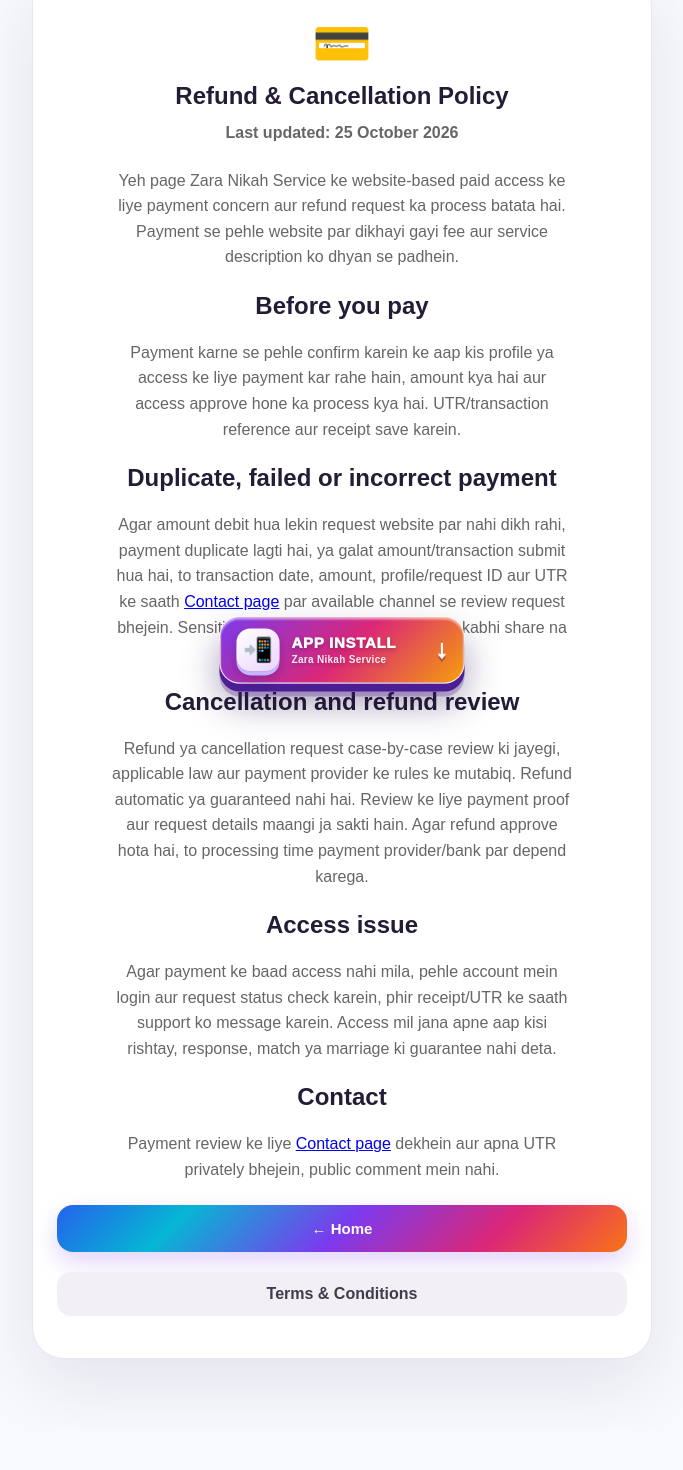
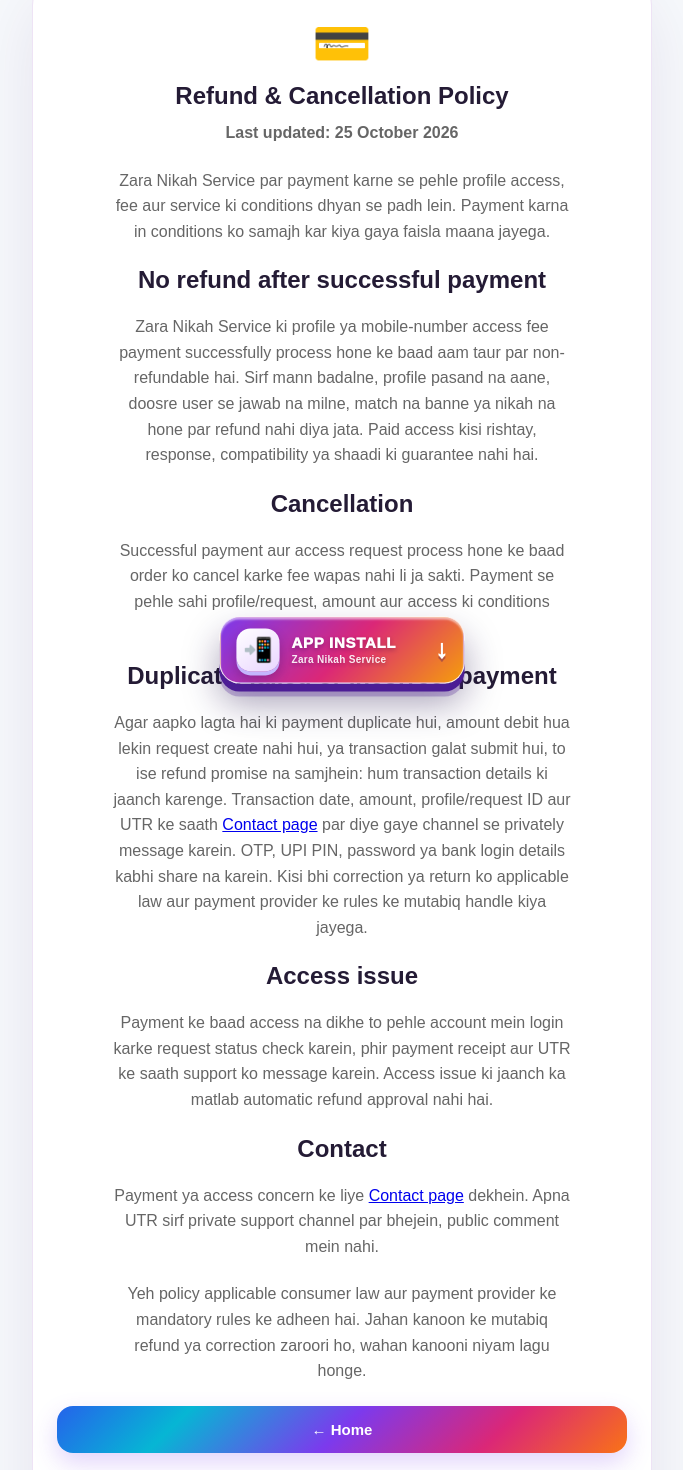
Before and after one commit to islam20111975-ops/zarashadiservice, a Next.js app: page /refund-policy in a window 1280 px wide. Shown: the part 97-1567 px from the top of the page, without its empty margins (298-981 px from the left). Before the commit the page ends 1526 px from the top, so only its background shows below. Built offline with nearby package versions, Linux system fonts and the light colour scheme; no server answers.

Commit message:
Clarify no-refund policy and payment issue review

```diff
--- a/app/refund-policy/page.js
+++ b/app/refund-policy/page.js
@@ -1,15 +1,74 @@
 import Link from "next/link";
 
-export const metadata={title:"Refund & Cancellation Policy",description:"Zara Nikah Service ki payment, cancellation aur refund request policy"};
+export const metadata = {
+  title: "Refund & Cancellation Policy",
+  description: "Zara Nikah Service ki paid profile access, cancellation aur no-refund policy",
+};
 
-export default function RefundPolicy(){
-  return <main><section className="cardPage siteState"><div className="siteStateIcon">💳</div><h1>Refund &amp; Cancellation Policy</h1><div className="pageContent">
-    <p><strong>Last updated: 25 October 2026</strong></p>
-    <p>Yeh page Zara Nikah Service ke website-based paid access ke liye payment concern aur refund request ka process batata hai. Payment se pehle website par dikhayi gayi fee aur service description ko dhyan se padhein.</p>
-    <h2>Before you pay</h2><p>Payment karne se pehle confirm karein ke aap kis profile ya access ke liye payment kar rahe hain, amount kya hai aur access approve hone ka process kya hai. UTR/transaction reference aur receipt save karein.</p>
-    <h2>Duplicate, failed or incorrect payment</h2><p>Agar amount debit hua lekin request website par nahi dikh rahi, payment duplicate lagti hai, ya galat amount/transaction submit hua hai, to transaction date, amount, profile/request ID aur UTR ke saath <Link href="/contact">Contact page</Link> par available channel se review request bhejein. Sensitive bank credentials, OTP ya PIN kabhi share na karein.</p>
-    <h2>Cancellation and refund review</h2><p>Refund ya cancellation request case-by-case review ki jayegi, applicable law aur payment provider ke rules ke mutabiq. Refund automatic ya guaranteed nahi hai. Review ke liye payment proof aur request details maangi ja sakti hain. Agar refund approve hota hai, to processing time payment provider/bank par depend karega.</p>
-    <h2>Access issue</h2><p>Agar payment ke baad access nahi mila, pehle account mein login aur request status check karein, phir receipt/UTR ke saath support ko message karein. Access mil jana apne aap kisi rishtay, response, match ya marriage ki guarantee nahi deta.</p>
-    <h2>Contact</h2><p>Payment review ke liye <Link href="/contact">Contact page</Link> dekhein aur apna UTR privately bhejein, public comment mein nahi.</p>
-  </div><div className="siteStateActions"><Link className="primaryAction" href="/">← Home</Link><Link className="backAction" href="/terms">Terms &amp; Conditions</Link></div></section></main>;
+export default function RefundPolicy() {
+  return (
+    <main>
+      <section className="cardPage siteState">
+        <div className="siteStateIcon">💳</div>
+        <h1>Refund &amp; Cancellation Policy</h1>
+        <div className="pageContent">
+          <p><strong>Last updated: 25 October 2026</strong></p>
+          <p>
+            Zara Nikah Service par payment karne se pehle profile access, fee aur service ki
+            conditions dhyan se padh lein. Payment karna in conditions ko samajh kar kiya gaya
+            faisla maana jayega.
+          </p>
+
+          <h2>No refund after successful payment</h2>
+          <p>
+            Zara Nikah Service ki profile ya mobile-number access fee payment successfully
+            process hone ke baad aam taur par non-refundable hai. Sirf mann badalne, profile
+            pasand na aane, doosre user se jawab na milne, match na banne ya nikah na hone par
+            refund nahi diya jata. Paid access kisi rishtay, response, compatibility ya shaadi
+            ki guarantee nahi hai.
+          </p>
+
+          <h2>Cancellation</h2>
+          <p>
+            Successful payment aur access request process hone ke baad order ko cancel karke
+            fee wapas nahi li ja sakti. Payment se pehle sahi profile/request, amount aur access
+            ki conditions zaroor check karein.
+          </p>
+
+          <h2>Duplicate, failed or incorrect payment</h2>
+          <p>
+            Agar aapko lagta hai ki payment duplicate hui, amount debit hua lekin request
+            create nahi hui, ya transaction galat submit hui, to ise refund promise na samjhein:
+            hum transaction details ki jaanch karenge. Transaction date, amount, profile/request
+            ID aur UTR ke saath <Link href="/contact">Contact page</Link> par diye gaye channel
+            se privately message karein. OTP, UPI PIN, password ya bank login details kabhi share
+            na karein. Kisi bhi correction ya return ko applicable law aur payment provider ke
+            rules ke mutabiq handle kiya jayega.
+          </p>
+
+          <h2>Access issue</h2>
+          <p>
+            Payment ke baad access na dikhe to pehle account mein login karke request status
+            check karein, phir payment receipt aur UTR ke saath support ko message karein.
+            Access issue ki jaanch ka matlab automatic refund approval nahi hai.
+          </p>
+
+          <h2>Contact</h2>
+          <p>
+            Payment ya access concern ke liye <Link href="/contact">Contact page</Link> dekhein.
+            Apna UTR sirf private support channel par bhejein, public comment mein nahi.
+          </p>
+          <p>
+            Yeh policy applicable consumer law aur payment provider ke mandatory rules ke adheen
+            hai. Jahan kanoon ke mutabiq refund ya correction zaroori ho, wahan kanooni niyam
+            lagu honge.
+          </p>
+        </div>
+        <div className="siteStateActions">
+          <Link className="primaryAction" href="/">← Home</Link>
+          <Link className="backAction" href="/terms">Terms &amp; Conditions</Link>
+        </div>
+      </section>
+    </main>
+  );
 }
```
